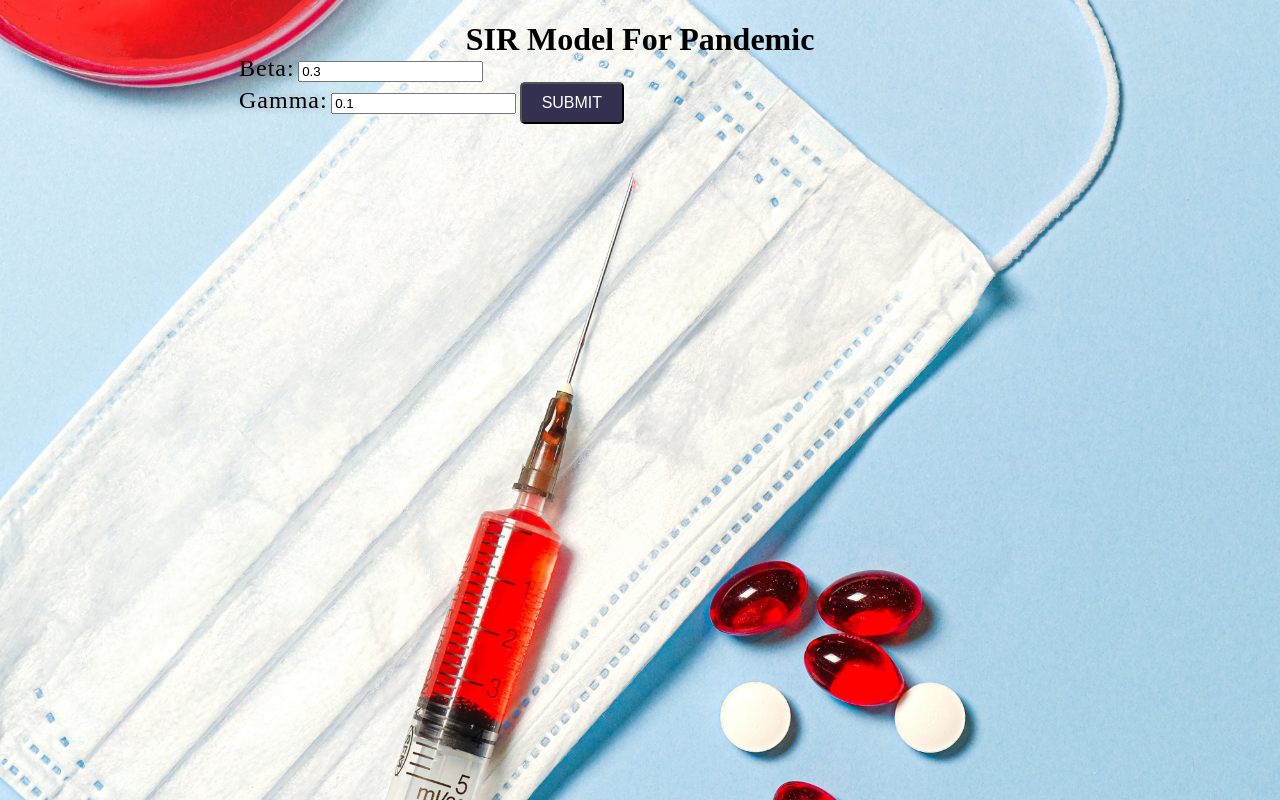
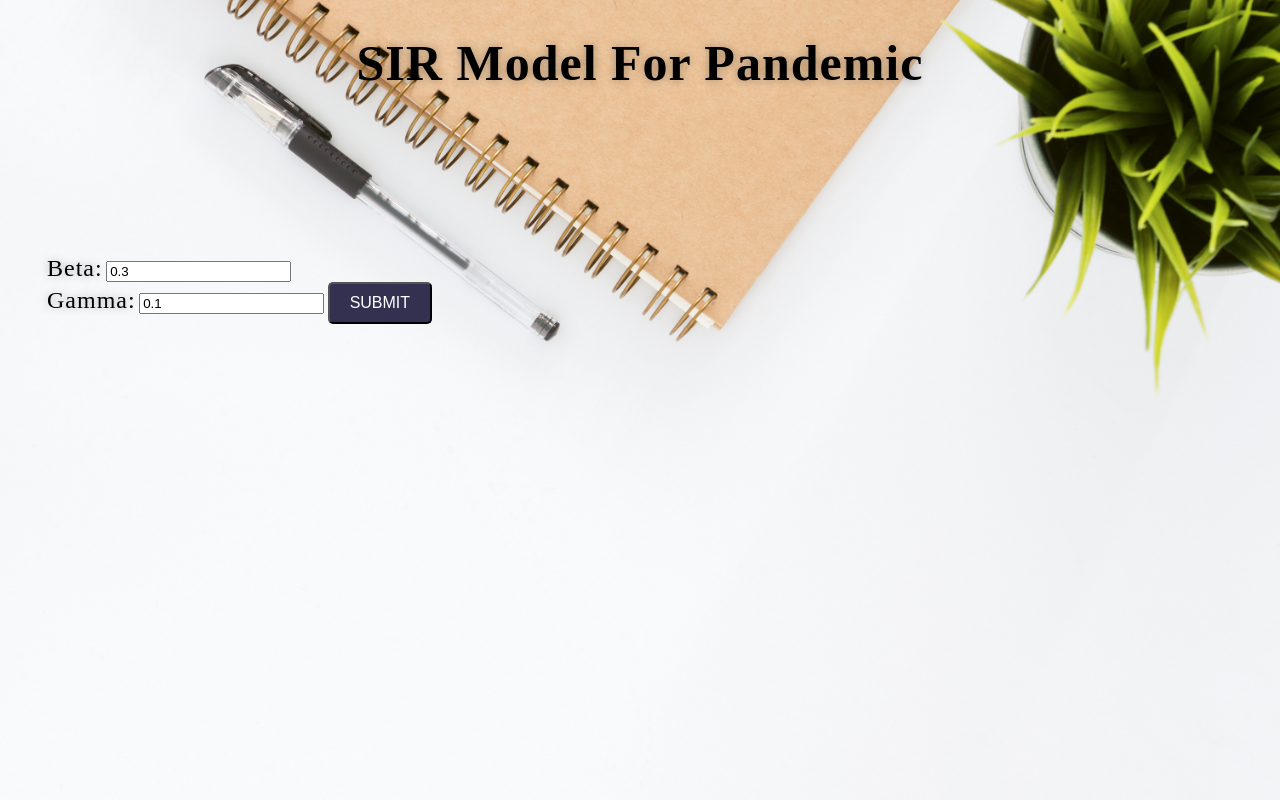
Before and after one commit to syedshahab698/SirModelDeployment, a Flask app: page / in a window 1280 px wide. Run offline with Flask 2, Linux system fonts and the light colour scheme.

Commit message:
Update style.css

```diff
--- a/static/style.css
+++ b/static/style.css
@@ -1,7 +1,7 @@
 html {
     width: 100%;
     height:100%;
-  background: url('Pandemic.jpg');
+  background: url('Book.jpg');
   -webkit-background-size: cover;
   -moz-background-size: cover;
   -o-background-size: cover;
@@ -11,8 +11,8 @@
 .login {
 	position: absolute;
 
-	top: 25%;
-	left: 30%;
+	top: 50%;
+	left: 15%;
 	padding:5px;
 	font-size: 14px;
 	border-radius:4px;
@@ -37,4 +37,4 @@
 
 
 
-.login h1 { font-size: 50px; color: black; text-shadow: 0 0 10px rgba(0,0,0,0.3); letter-spacing:1px; text-align:center; }
+h1 { font-size: 50px; color: black; text-shadow: 0 0 10px rgba(0,0,0,0.3); letter-spacing:1px; text-align:center; }
```
